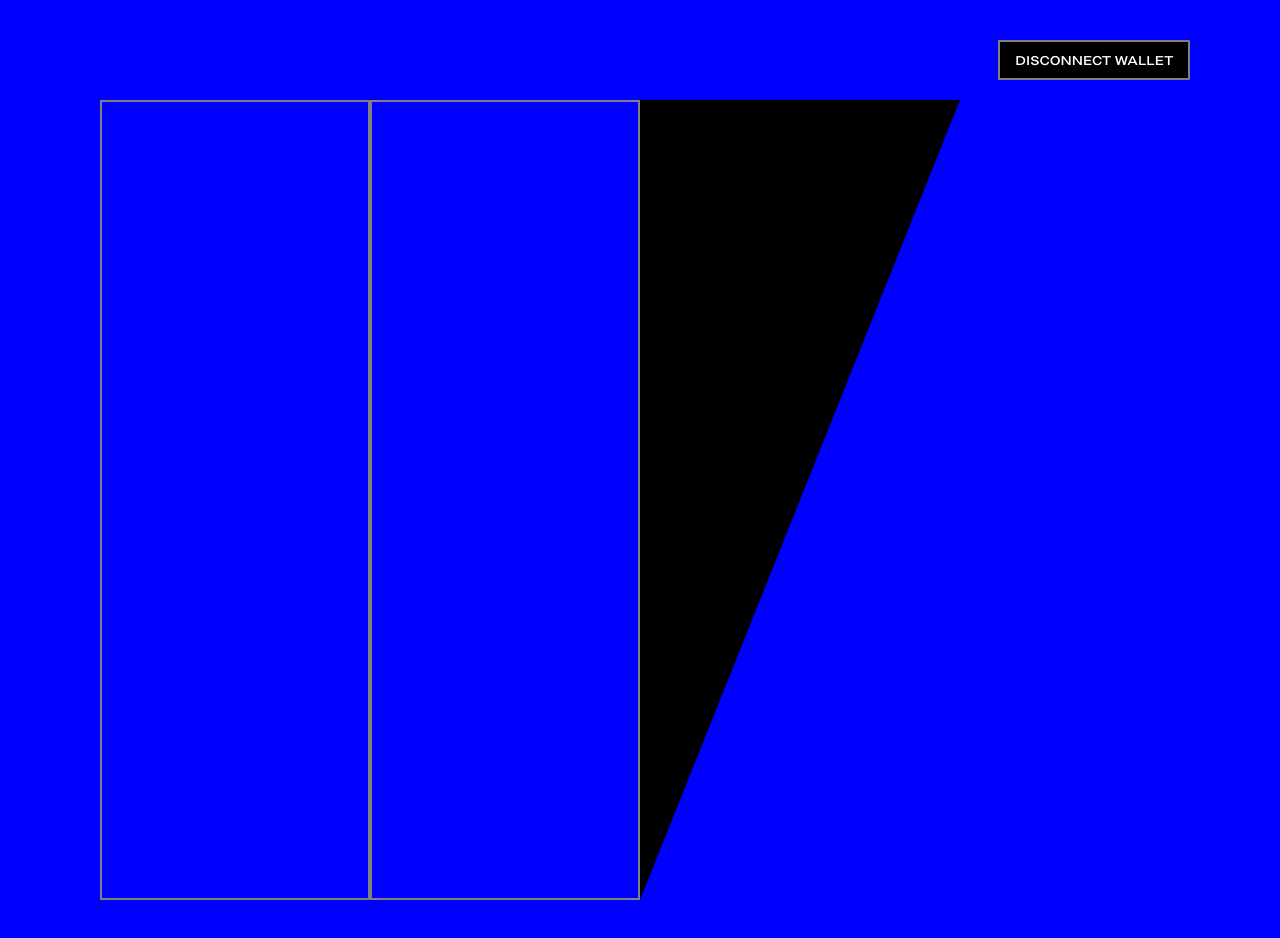
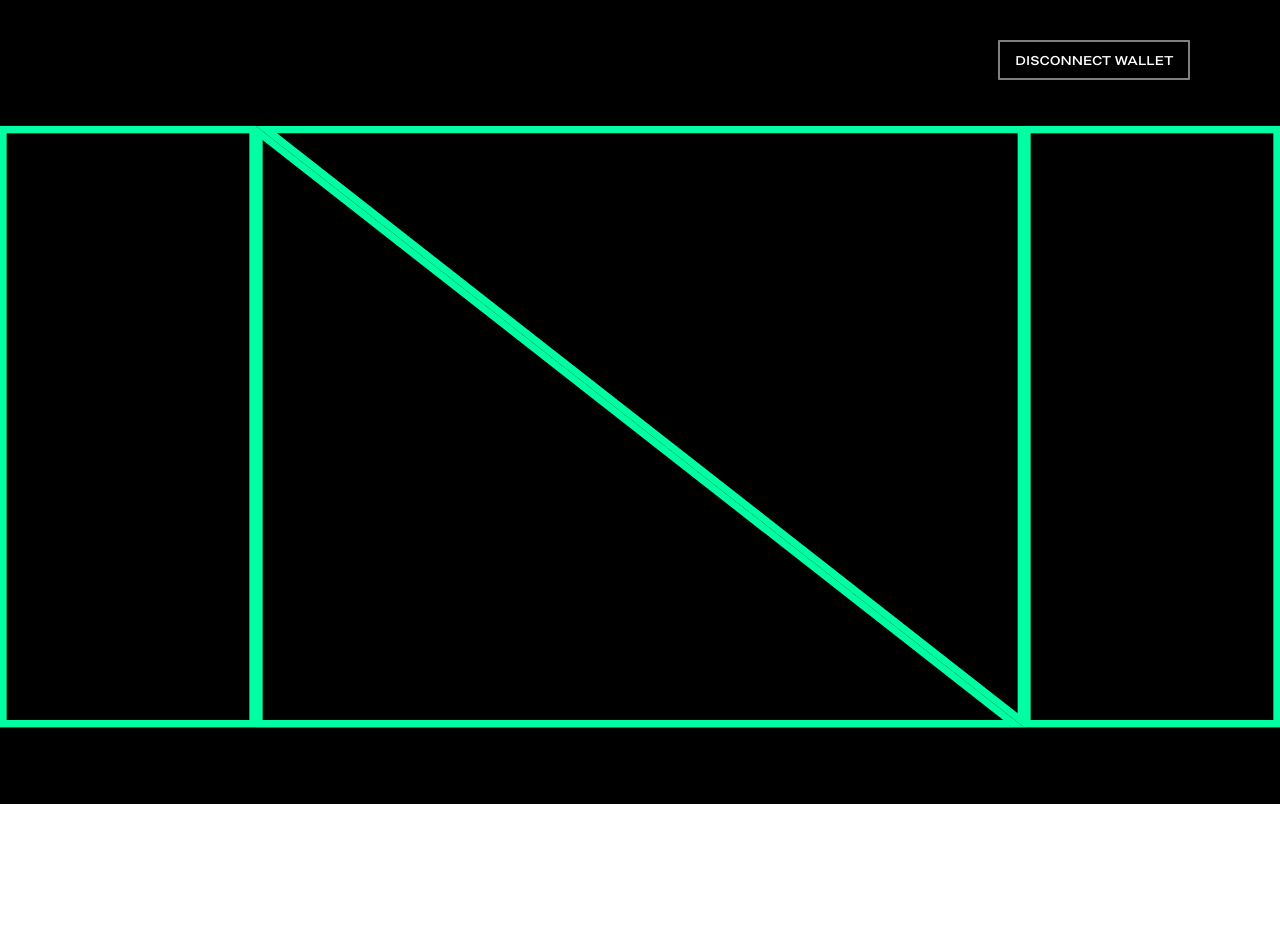
Before and after one commit to PaulSzilveszter/hello-dark-city-next, a Next.js app: page / in a window 1280 px wide. Both pictures are taken after a click on the button "CONNECT WALLET". Shown: the top 938 px of the page. After the commit the page ends 804 px from the top, so only its background shows below. Built offline with nearby package versions, Linux system fonts and the light colour scheme.

Commit message:
Added Connected page menu svg

```diff
--- a/components/App/ConnectedPage.js
+++ b/components/App/ConnectedPage.js
@@ -13,7 +13,7 @@ export default function ConnectedPage(props) {
         props.setConnection(false);
     }
 
-    return (<>
+    return (<div id={styles["connected-page"]}>
         {/* <Background isGif={false} Gif={Gif} isImage={true} Image ={Image} height={"100vh"} width={"100%"} position="relative">
 
 
@@ -34,5 +34,5 @@ export default function ConnectedPage(props) {
         <IanuaMenu/>
 
 
-    </>)
+    </div>)
 }
--- a/components/App/ConnectedPage/IanuaMenu.js
+++ b/components/App/ConnectedPage/IanuaMenu.js
@@ -8,58 +8,40 @@ import PathOfSol from "../../../public/assets/path-of-sol-button-for-home-page.g
 import ShopButton from "../../../public/assets/shop-button-for-home-page.gif"
 
 
-export default function IanuaMenu(props){
+export default function IanuaMenu(props) {
     return (
         <>
-           <div id={styles["ianua-menu"]} >
 
 
-           {/* <div style={{position:"relative", height:"min(100vh,100vw)", width:"min(25vh, 25vw)"}}> <Image src={BlogButton}  alt="" layout="fill"
-    objectFit='cover' objectPosition="center"/></div>
+            <svg id={styles["menu-svg"]} width="100%" height="100vh" viewBox="0 0 1920 1080" fill="none" xmlns="http://www.w3.org/2000/svg" preserveAspectRatio="none">
 
-        <div style={{position:"relative", height:"min(100vh,100vw)", width:"min(25vh, 25vw)"}}><Image src={PathOfSol}  alt=""
-    objectFit='cover' objectPosition="center"/></div>
+                <g id="menu">
+
+                {/* <a id={styles["middle-circle"]} xlinkHref="" target="_blank">
+                        <circle id="home-menu-enter" cx="960" cy="576" r="195" stroke="#00FFA3" strokeWidth="10" />
+                    </a> */}
+
+                    <a id={styles["left-rectangle"]} xlinkHref="" target="_blank">
+                        <rect x="5" y="175" width="374" height="802" stroke="#00FFA3" strokeWidth="10" />
+                    </a>
+
+                    <a id={styles["right-rectangle"]} xlinkHref="" target="_blank">
+                        <rect x="1541" y="175" width="374" height="802" stroke="#00FFA3" strokeWidth="10" />
+                    </a>
 
 
-    {/* <Image src={EnterButton}  alt=""
-    objectFit='cover' objectPosition="center"/>
+                    <a id={styles["left-triangle"]} xlinkHref="" target="_blank">
+                        <path id="home-menu-path-of-sol" d="M389 977V179.639L1520.72 977H389Z" stroke="#00FFA3" strokeWidth="10" />
+                    </a>
 
-    <Image src={ShopButton}  alt=""
-    objectFit='cover' objectPosition="center"/> */}
-
-            <div id = {styles["rectangle"]}>
-
-                <span></span>
-                <span></span>
-                <span></span>
-                <span></span>
-
-            </div>
-
-            <div id = {styles["rectangle"]}>
-
-                <span></span>
-                <span></span>
-                <span></span>
-                <span></span>
-
-            </div>
+                    <a id={styles["right-triangle"]} xlinkHref="" target="_blank">
+                        <path id="home-menu-ianua-ai" d="M1531.5 175V972.361L399.778 175H1531.5Z" stroke="#00FFA3" strokeWidth="10" />
+                    </a>
 
 
-            <div id={styles["triangle1"]}>
-            <span></span>
-                <span></span>
-                <span></span>
-                <span></span>
+                </g>
+            </svg>
 
-
-            </div>
-            {/* <div id={styles["triangle2"]}></div> */}
-
-
-
-
-           </div>
         </>
     )
 }
--- a/styles/App/ConnectedPage.module.css
+++ b/styles/App/ConnectedPage.module.css
@@ -1,3 +1,8 @@
+#connected-page{
+    background-color: black;
+}
+
+
 #disconnect-wallet-form{
     position: absolute;
     height: 10vh;
--- a/styles/App/ConnectedPage/IanuaMenu.module.css
+++ b/styles/App/ConnectedPage/IanuaMenu.module.css
@@ -1,233 +1,62 @@
-#ianua-menu {
-    padding: 100px;
-    height: 100vh;
-    background-color: blue;
-    display: flex;
+#menu-svg {
+    z-index: -1;
 }
 
-#rectangle {
-    position: relative;
-    display: inline-block;
-    overflow: hidden;
-    border: grey 2px solid;
-    height: auto;
-    width: 25%;
-    background-color: transparent;
-    box-sizing:border-box;
-    /* border:solid cyan 3px; */
+#left-rectangle {
+    fill: transparent;
 
-    transition: 0.2s;
 
 }
 
-#rectangle:hover {
-    border: none;
-    background-color: cyan;
-    box-shadow: 0 0 10px cyan, 0 0 40px cyan, 0 0 80px cyan;
-    transition-delay: 1s;
+#left-rectangle:hover rect {
+    fill: aqua;
+    transition: 1s;
+    filter: drop-shadow(0px 0px 300px var(--dark-city-green));
 }
 
-#rectangle span {
-    position: absolute;
-    display: block;
-}
 
-/* top border */
-
-#rectangle span:nth-child(1) {
-    top: 0;
-    left: -100%;
-    width: 100%;
-    height: 2px;
-    background: linear-gradient(90deg, transparent, cyan);
-}
-
-#rectangle:hover span:nth-child(1) {
-    left: 100%;
-    transition: 1s;
-    transition-delay: 0s;
-}
-
-/* bottom border */
-
-#rectangle span:nth-child(3) {
-    bottom: 0;
-    right: -100%;
-    width: 100%;
-    height: 2px;
-    background: linear-gradient(270deg, transparent, cyan);
-}
-
-#rectangle:hover span:nth-child(3) {
-    right: 100%;
-    transition: 1s;
-    transition-delay: 0.5s;
-}
-
-/* right border */
-
-#rectangle span:nth-child(2) {
-    top: -100%;
-    right: 0%;
-    width: 2px;
-    height: 100%;
-    background: linear-gradient(180deg, transparent, cyan);
-}
-
-#rectangle:hover span:nth-child(2) {
-    top: 100%;
-    transition: 1s;
-    transition-delay: 0.25s;
-}
-
-/* left border */
-
-#rectangle span:nth-child(4) {
-    bottom: -100%;
-    left: 0%;
-    width: 2px;
-    height: 100%;
-    background: linear-gradient(180deg, transparent, cyan);
-}
-
-#rectangle:hover span:nth-child(4) {
-    bottom: 100%;
-    transition: 1s;
-    transition-delay: 0.75s;
-}
-
-/*###############################*/
-/* TRINAGLE 1 */
-
-#triangle1 {
-    clip-path: polygon(0 100%, 100% 0, 0 0);
-
-    position: relative;
-    display: inline-block;
-    overflow: hidden;
-
-    height: auto;
-    width: 25vw;
-    background-color: black;
-    /* box-sizing:"border-box"; */
-    /* border:solid cyan 3px; */
-
-    transition: 0.2s;
+#right-rectangle {
+    fill: transparent;
 
 }
 
-#triangle1:hover {
-    background-color: cyan;
-    box-shadow: 0 0 10px cyan, 0 0 40px cyan, 0 0 80px cyan;
-    transition-delay: 1s;
+#right-rectangle:hover rect {
+    fill: aqua;
+    transition: 1s;
+    filter: drop-shadow(0px 0px 300px var(--dark-city-green));
 }
 
-#triangle1 span {
-    position: absolute;
-    display: block;
+#left-triangle {
+    fill: transparent;
+
 }
 
-/* top border */
+#left-triangle:hover path {
+    fill: aqua;
+    transform: translateX(-200px);
+    transition: 1s;
 
-#triangle1 span:nth-child(1) {
-    top: 0;
-    left: -100%;
-    width: 100%;
-    height: 2px;
-    background: linear-gradient(90deg, transparent, cyan);
-}
-
-#triangle1:hover span:nth-child(1) {
-    left: 100%;
-    transition: 1s;
-    transition-delay: 0s;
-}
-
-/* bottom border */
-
-#triangle1 span:nth-child(3) {
-    bottom: 0;
-    right: -100%;
-    width: 100%;
-    height: 2px;
-    background: linear-gradient(270deg, transparent, cyan);
-}
-
-#triangle1:hover span:nth-child(3) {
-    right: 100%;
-    transition: 1s;
-    transition-delay: 0.5s;
-}
-
-/* right border */
-
-#triangle1 span:nth-child(2) {
-    top: -100%;
-    right: 0%;
-    width: 2px;
-    height: 100%;
-    background: linear-gradient(180deg, transparent, cyan);
-}
-
-#triangle1:hover span:nth-child(2) {
-    top: 100%;
-    transition: 1s;
-    transition-delay: 0.25s;
-}
-
-/* left border */
-
-#triangle1 span:nth-child(4) {
-    bottom: -100%;
-    left: 0%;
-    width: 2px;
-    height: 100%;
-    background: linear-gradient(180deg, transparent, cyan);
-}
-
-#triangle1:hover span:nth-child(4) {
-    bottom: 100%;
-    transition: 1s;
-    transition-delay: 0.75s;
+    filter: drop-shadow(0px 0px 300px var(--dark-city-green));
 }
 
 
 
-
-
-
-/*###############################*/
-
-
-
-
-
-
-
-/* #triangle1 {
-    height: 100vh;
-    width: 50vw;
-    background-color: transparent;
-    box-sizing: border-box;
-    border: solid red 3px;
-    clip-path: polygon(0 100%, 100% 0, 0 0);
-
+#right-triangle {
+    fill: transparent;
 }
 
-#triangle1:hover {
-    background-color: red;
+#right-triangle:hover path {
+    fill: aqua;
+    transform: translateX(200px);
+    transition: 1s;
+
+    filter: drop-shadow(0px 0px 300px var(--dark-city-green));
 }
 
-#triangle2 {
-    height: 100vh;
-    width: 50vw;
-    background-color: transparent;
-    box-sizing: border-box;
-
-    clip-path: polygon(100% 0%, 0 100%, 100% 100%);
-
+#middle-circle{
+    fill: transparent;
+    z-index: 10;
 }
-
-#triangle2:hover {
-    background-color: red;
-} */
+#middle-circle:hover{
+    fill:red
+}
```
Also changed, not shown: public/assets/svgs/home menu/Menu.svg (added).
